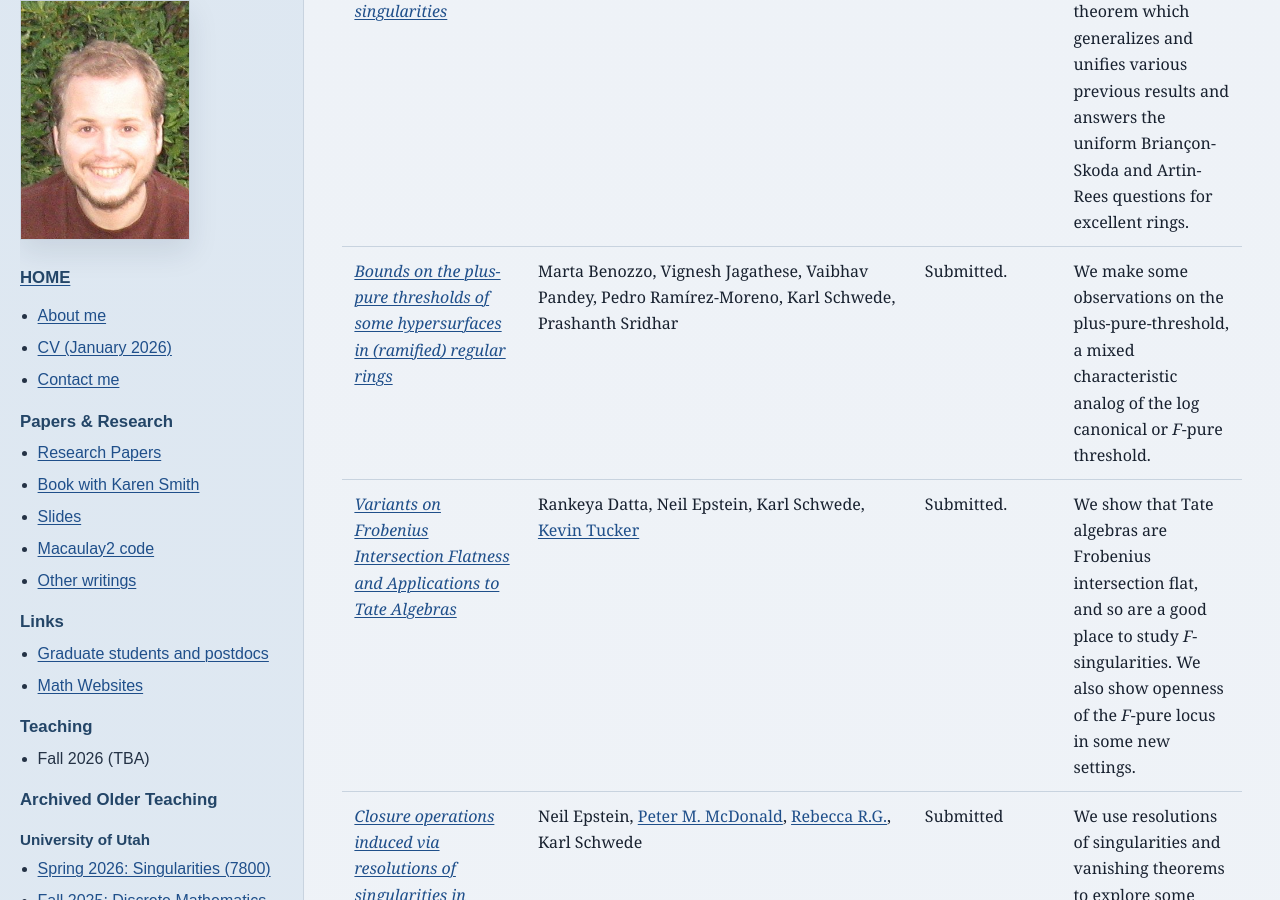
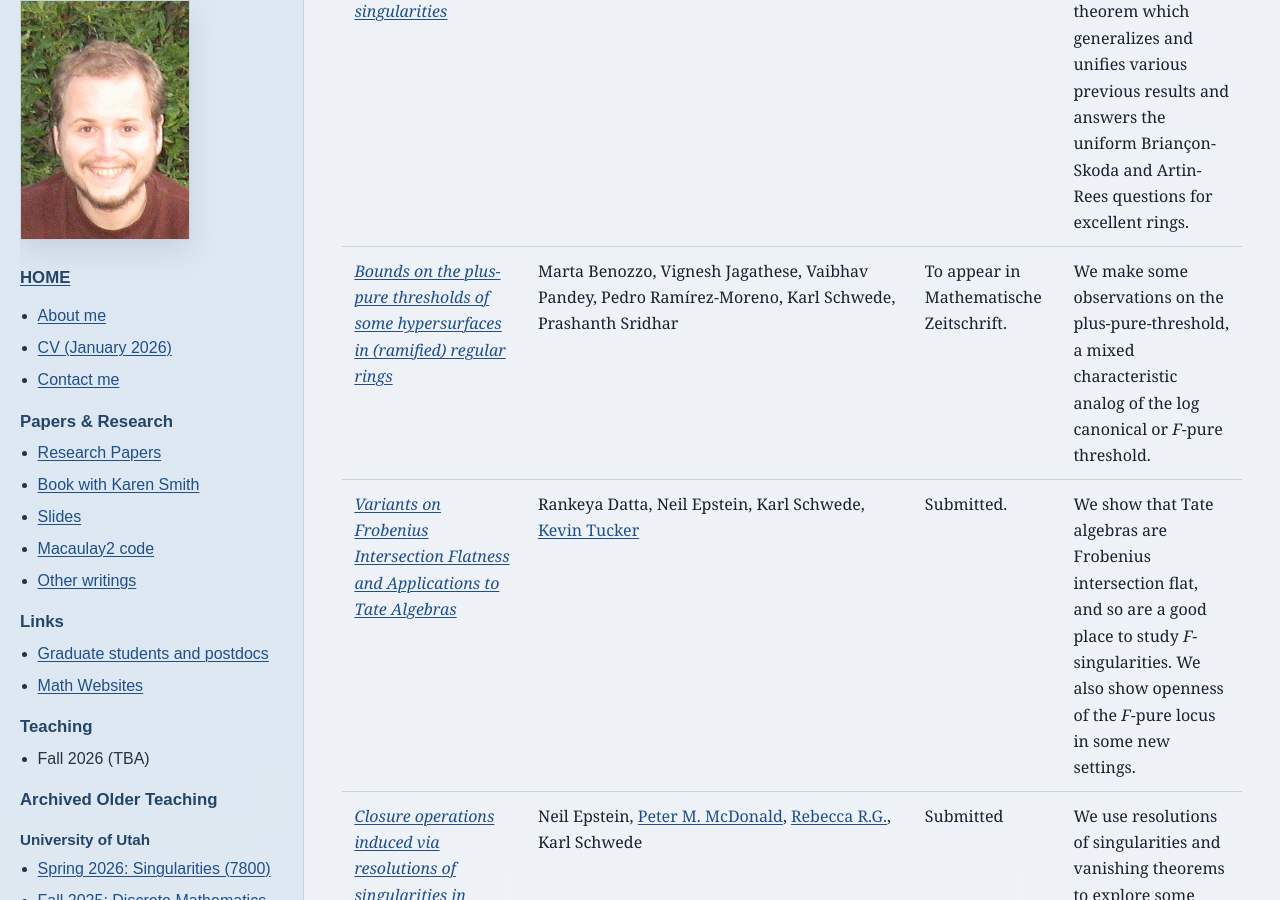
Before and after one commit to kschwede/kschwede.github.io, a Jekyll site: the page built from papers.html, in a window 1280 px wide and 900 px high, scrolled down 512 px. Built offline with Jekyll 4.4.1, drawn with Linux system fonts in a browser that asks for light colours.

Commit message:
updated some papers

```diff
--- a/papers.html
+++ b/papers.html
@@ -43,7 +43,7 @@ title: 'Research Papers'
               <tr>
                 <td><i><a href="https://www.arxiv.org/abs/2509.07217" target="_blank" rel="noopener noreferrer">Bounds on the plus-pure thresholds of some hypersurfaces in (ramified) regular rings</a></i></td>
                 <td>Marta Benozzo, Vignesh Jagathese, Vaibhav Pandey, Pedro Ramírez-Moreno, Karl Schwede, Prashanth Sridhar</td>
-                <td>Submitted.</td>
+                <td>To appear in Mathematische Zeitschrift.</td>
                 <td>We make some observations on the plus-pure-threshold, a mixed characteristic analog of the log canonical or <i>F</i>-pure threshold.</td>
               </tr>
 
```
